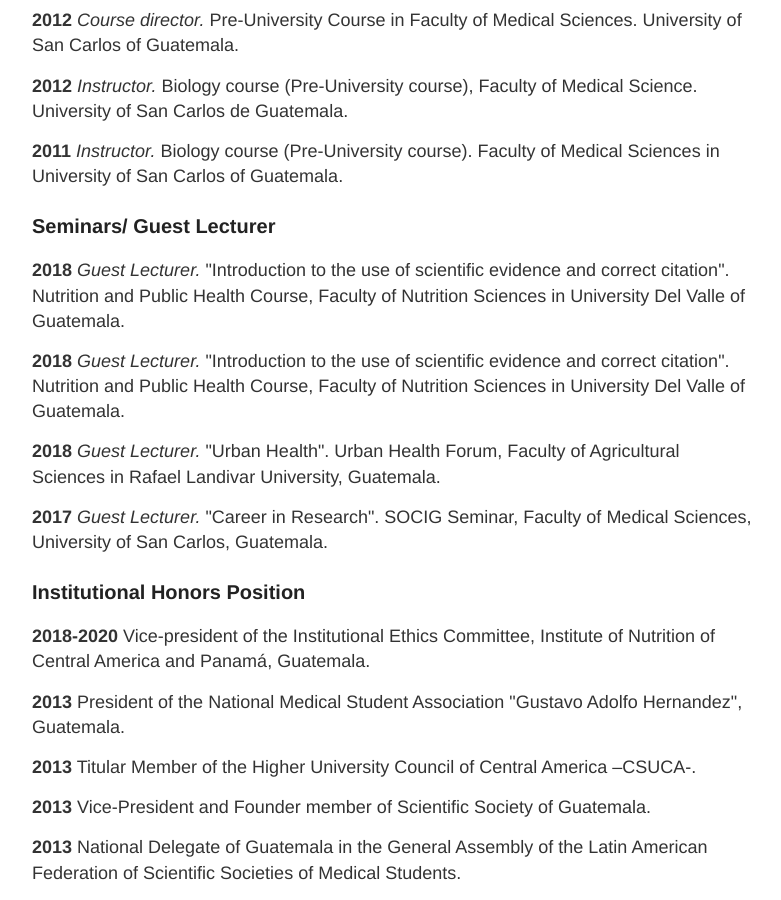
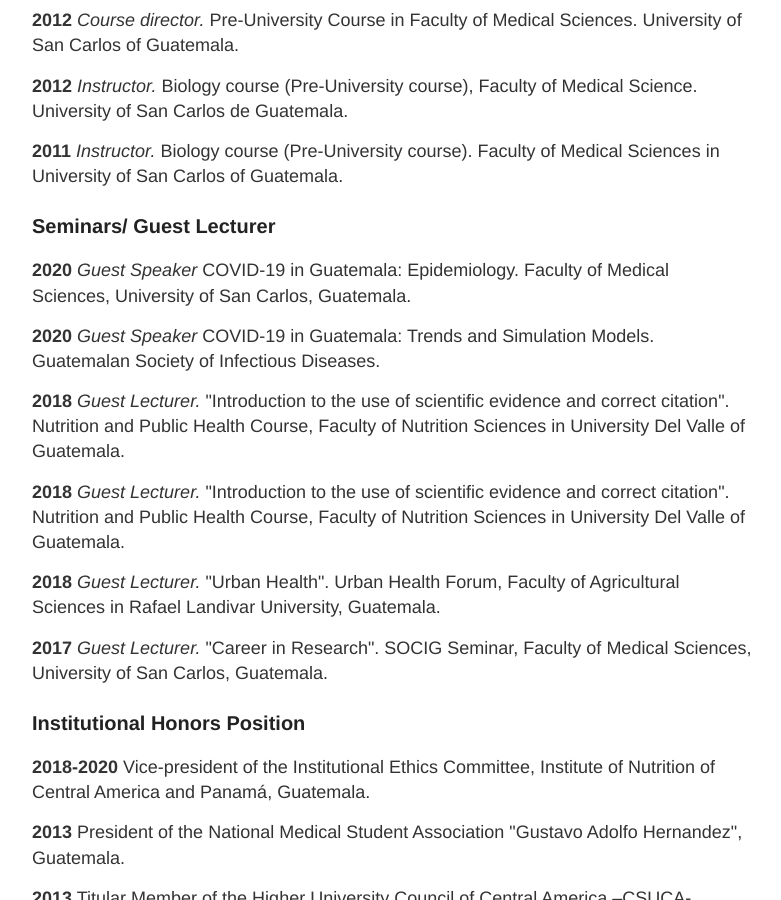
Before and after one commit to kmfolgar/kmartinez.com, a Jekyll site: the page built from cv.md, in a window 1280 px wide and 900 px high, scrolled down 1912 px. Shown: the whole window, without its empty margins (248-1029 px from the left). Built offline with Jekyll 4.4.1, drawn with Linux system fonts in a browser that asks for light colours.

Commit message:
add 2 seminars

```diff
--- a/cv.md
+++ b/cv.md
@@ -66,6 +66,10 @@
 
 
 ### Seminars/ Guest Lecturer
+
+**2020** _Guest Speaker_ COVID-19 in Guatemala: Epidemiology. Faculty of Medical Sciences, University of San Carlos, Guatemala.
+
+**2020** _Guest Speaker_ COVID-19 in Guatemala: Trends and Simulation Models. Guatemalan Society of Infectious Diseases.
 
 **2018** _Guest Lecturer._ &quot;Introduction to the use of scientific evidence and correct citation&quot;. Nutrition and Public Health Course, Faculty of Nutrition Sciences in University Del Valle of Guatemala.
 
```
